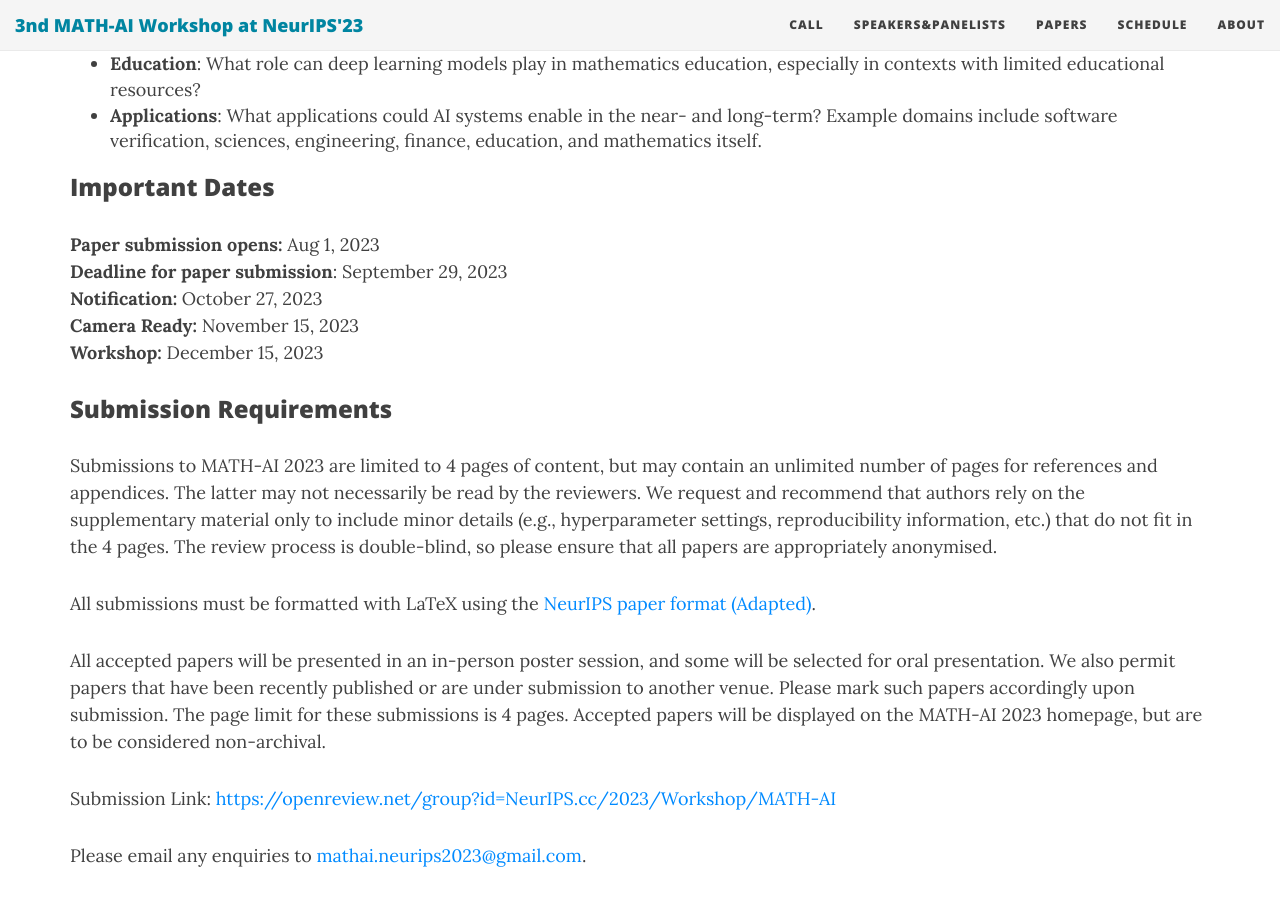
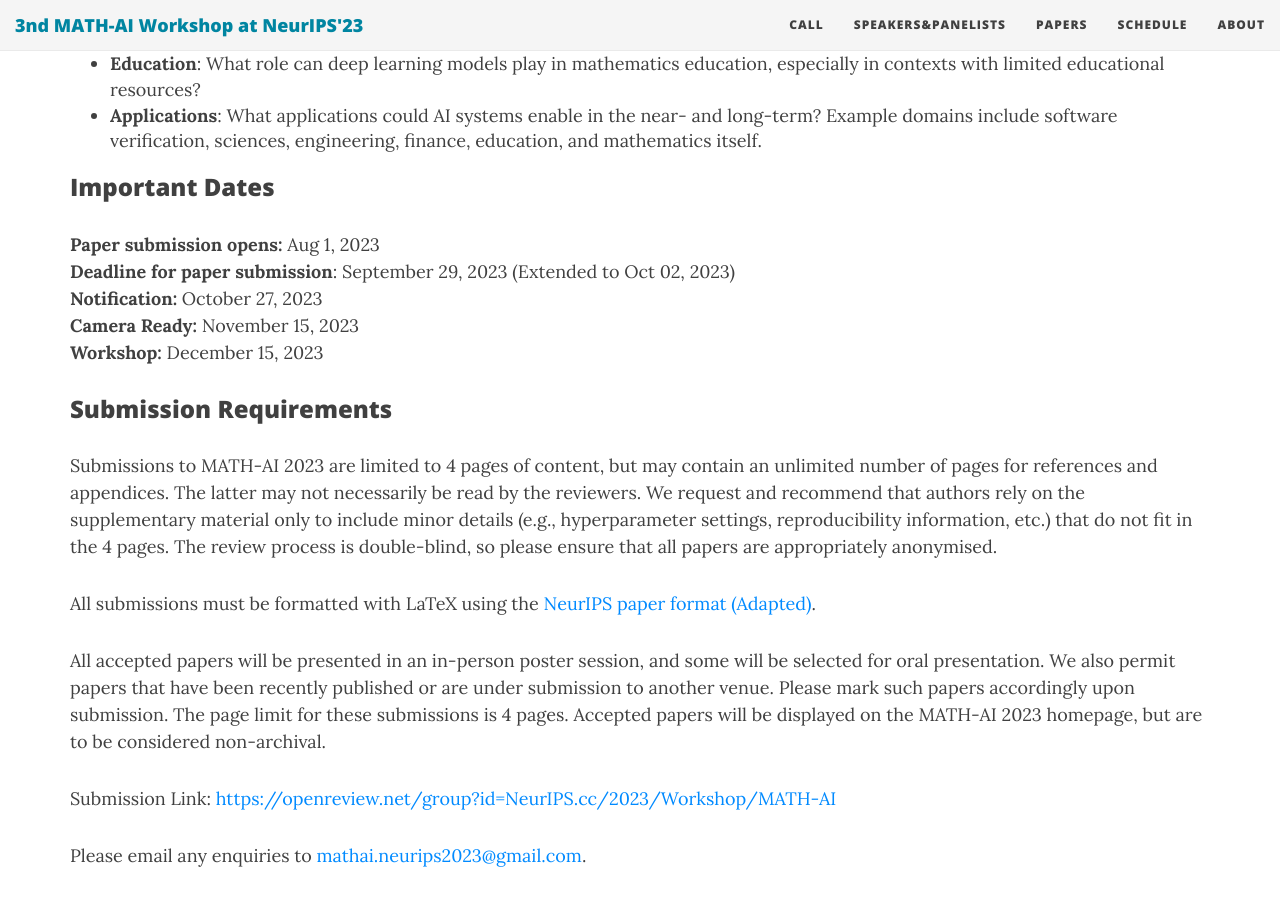
Before and after one commit to mathai2023/mathai2023.github.io, a Jekyll site: the page built from cfp.md, in a window 1280 px wide and 900 px high, scrolled down 843 px. Built offline with Jekyll 4.4.1, drawn with Linux system fonts in a browser that asks for light colours; nearby versions of some CDN libraries.

Commit message:
Update cfp.md

```diff
--- a/cfp.md
+++ b/cfp.md
@@ -31,7 +31,7 @@
 <!--{% include dates.md %} <a href="{site.url}/2020/img/KR2ML2020_template.zip">NeurIPS paper format (adapted)</a>. -->
 **Paper submission opens:** Aug 1, 2023 <br>
 <!-- **Deadline for paper submission: Oct 06, 2021 (11:59pm Pacific Time, one day after the ICLR 2022 submission deadline.)** <br> -->
-**Deadline for paper submission**: September 29, 2023  <br>
+**Deadline for paper submission**: September 29, 2023 (Extended to Oct 02, 2023) <br>
 **Notification:** October 27, 2023 <br>
 **Camera Ready:** November 15, 2023 <br>
 **Workshop:** December 15, 2023
```
